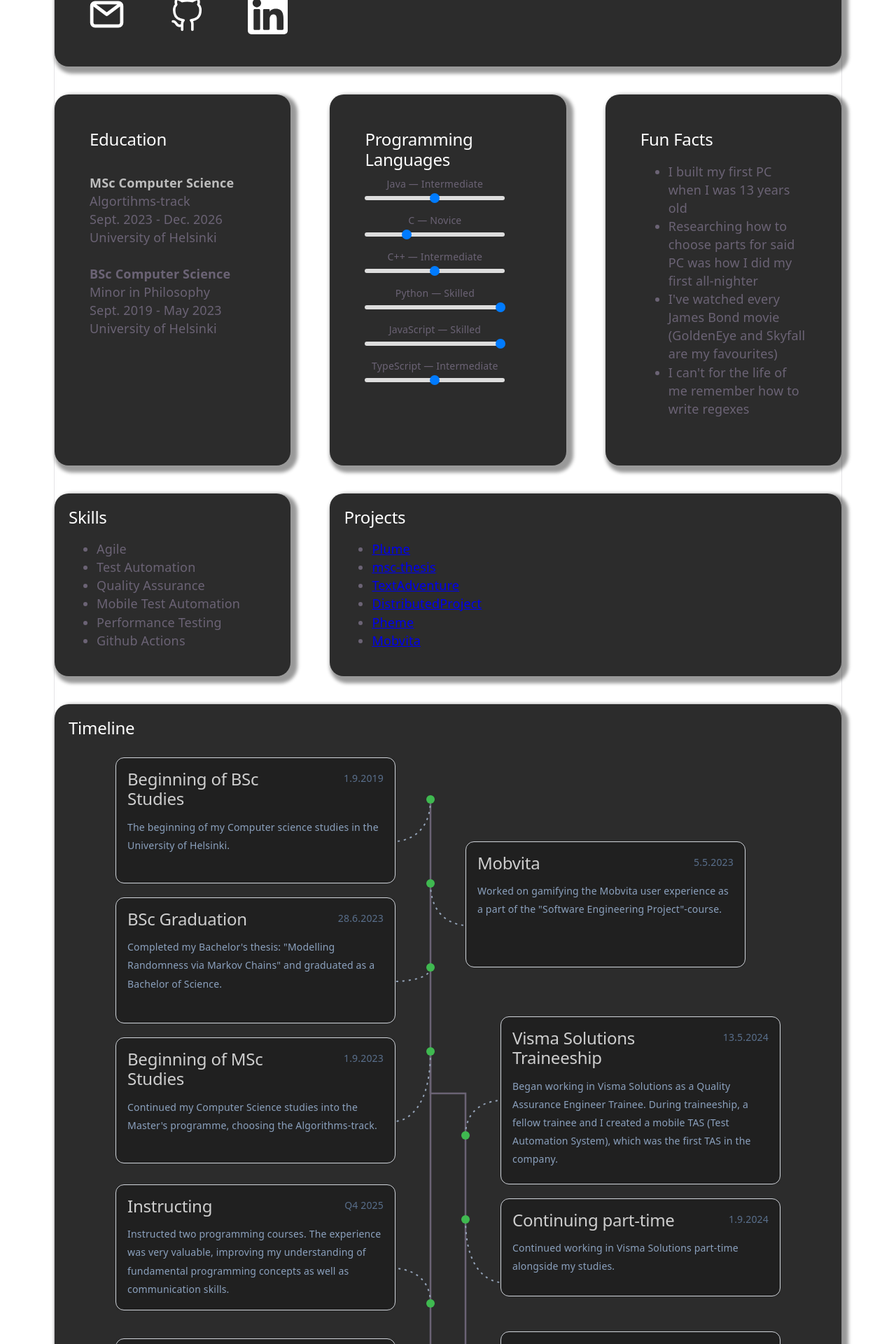
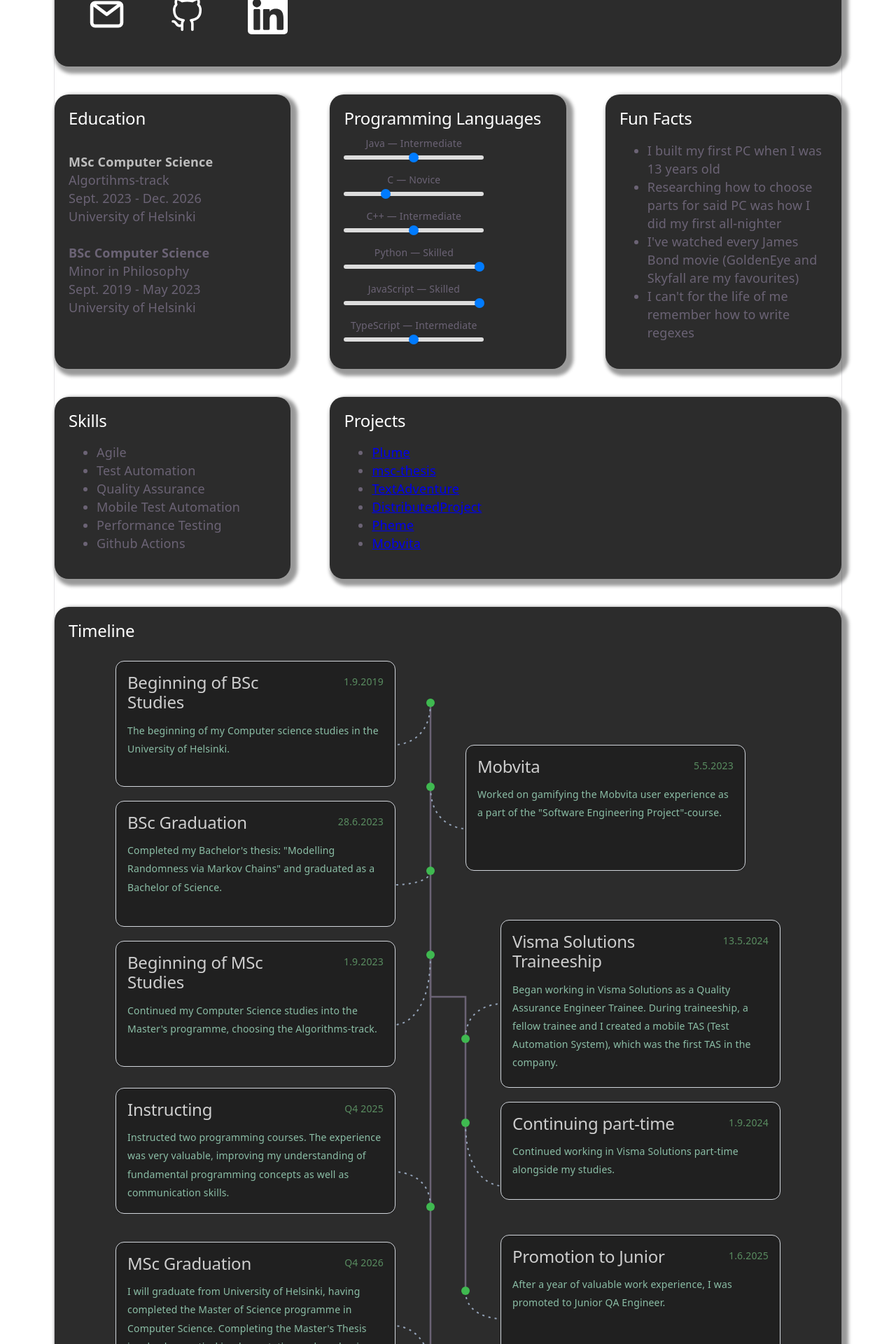
Before and after one commit to mfk99/CV, a React (Vite) app: page / in a window 1280 px wide. Shown: the part 560-2480 px from the top of the page at 70% size. Built offline with nearby package versions, Linux system fonts and the light colour scheme.

Commit message:
css changes

```diff
--- a/src/components/grid/Grid.css
+++ b/src/components/grid/Grid.css
@@ -11,7 +11,7 @@
 
 #skills-container {
   background: #2c2c2c;
-  padding: 50px;
+  padding: 20px;
   border-radius: 20px;
   box-shadow: rgba(0, 0, 0, 0.4) 5px 5px 5px 5px;
   gap: 10px;
--- a/src/components/timeline/Timeline.css
+++ b/src/components/timeline/Timeline.css
@@ -10,14 +10,14 @@
 }
 
 #timeline-card-date {
-  color: rgb(89, 111, 140);
+  color: rgb(89, 140, 96);
   font-size: 14px;
   text-align: right;
 }
 
 #timeline-card-desc {
   margin-top: 5px;
-  color: rgb(139, 161, 190);
+  color: rgb(139, 190, 166);
   font-size: 14px;
   text-align: left;
 }
--- a/src/components/timeline/events.ts
+++ b/src/components/timeline/events.ts
@@ -112,7 +112,7 @@ export const events: PositionedEvent[] = [
   },
   {
     id: "junior",
-    title: "Junior QA Engineer Promotion",
+    title: "Promotion to Junior",
     date: "1.6.2025",
     lane: 1,
     parent: "visma-cntd",
```
